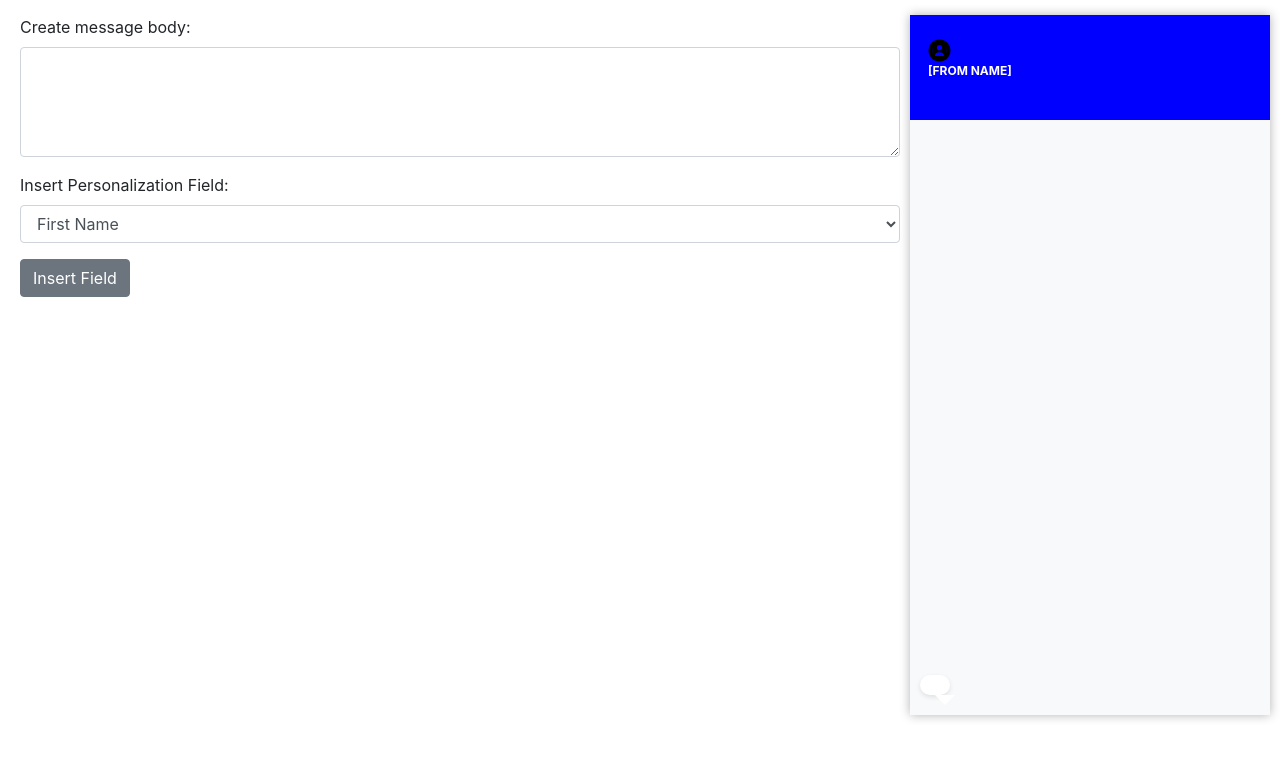
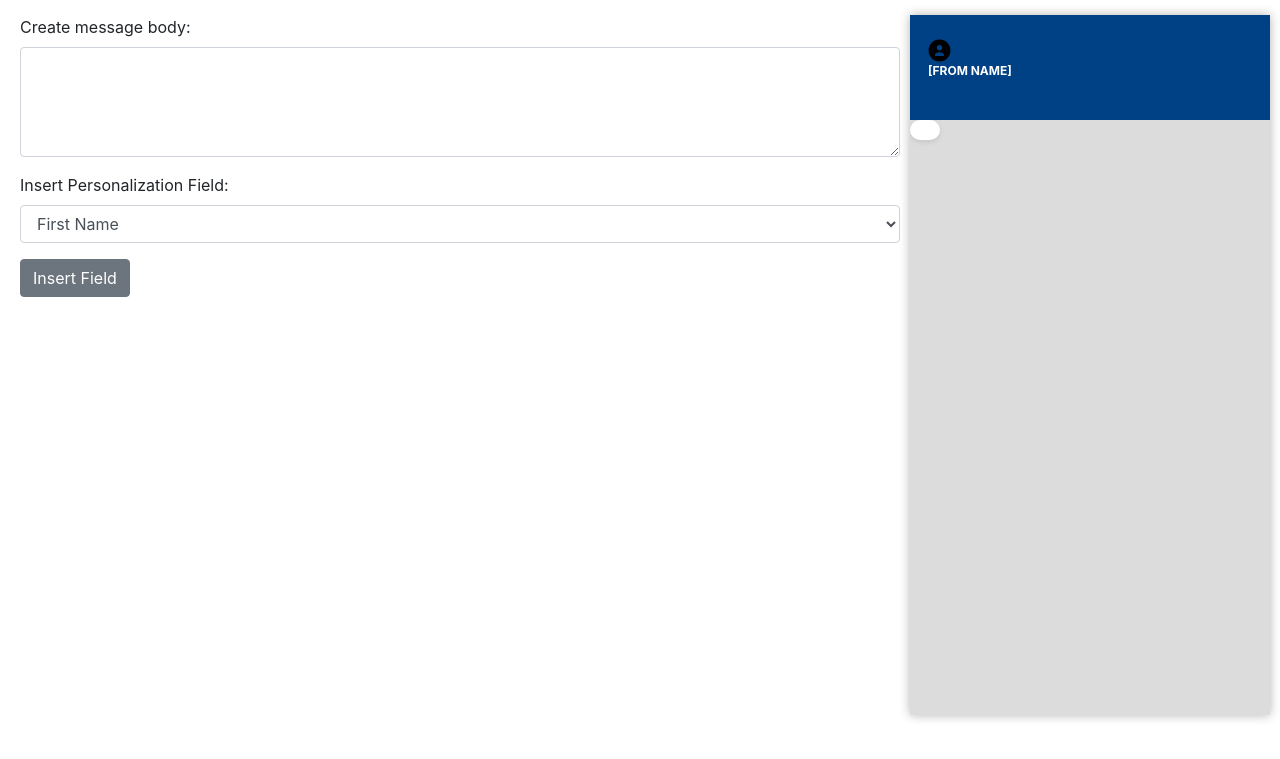
Before and after one commit to Nandakumar1418/activity, a website: page public/index.html in a window 1280 px wide. Shown: the part 41-800 px from the top of the page. Drawn offline with nearby package versions, Linux system fonts and the light colour scheme.

Commit message:
Update index.html

```diff
--- a/public/index.html
+++ b/public/index.html
@@ -79,7 +79,7 @@
             /*border: 16px solid #333;
             border-radius: 36px; */
             /*padding: 20px;*/
-            background: black;
+/*             background: black; */
             position: relative;
             box-shadow: 0 0 10px rgba(0, 0, 0, 0.3);
             box-sizing: border-box;
@@ -93,7 +93,7 @@
             width: 100%;
             height: 15%;
             padding: 5%;
-            background-color : blue;
+            background-color : #004085;
             display: flex;
             flex-direction: column;
             justify-content: center;
@@ -106,12 +106,12 @@ font-size: 12px;
         #phoneScreen {
             width: 100%;
             height: 85%;
-            background: #f8f9fa;
+            background: #80808047;
 /*             border-radius: 20px; */
             overflow: hidden;
             display: flex;
             flex-direction: column;
-            justify-content: flex-end; /* Align message to bottom */
+/*             justify-content: flex-end; /* Align message to bottom */ */
             padding: 10px;
             box-sizing: border-box; /* Ensure padding does not cause overflow */
         }
@@ -126,9 +126,10 @@ font-size: 12px;
             align-self: flex-start; /* Align message bubble to the left */
             margin-bottom: 10px;
             position: relative;
+font-size: 10px;
             white-space: pre-wrap; /* Preserve whitespace and line breaks */
         }
-        #messagePreview::before {
+/*         #messagePreview::before {
             content: "";
             position: absolute;
             bottom: -10px;
@@ -138,7 +139,7 @@ font-size: 12px;
             border-left: 10px solid transparent;
             border-right: 10px solid transparent;
             border-top: 10px solid #fff;
-        }
+        } */
 /*         #phoneContainer::before {
             content: "";
             position: absolute;
```
